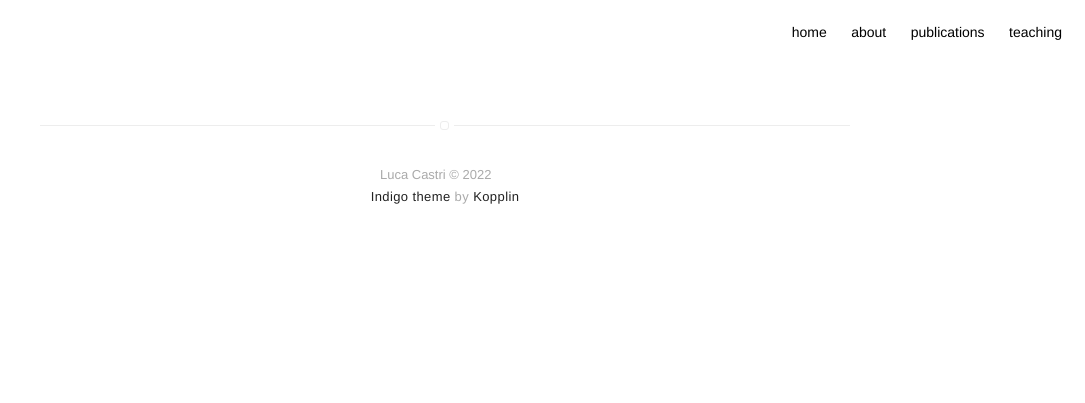
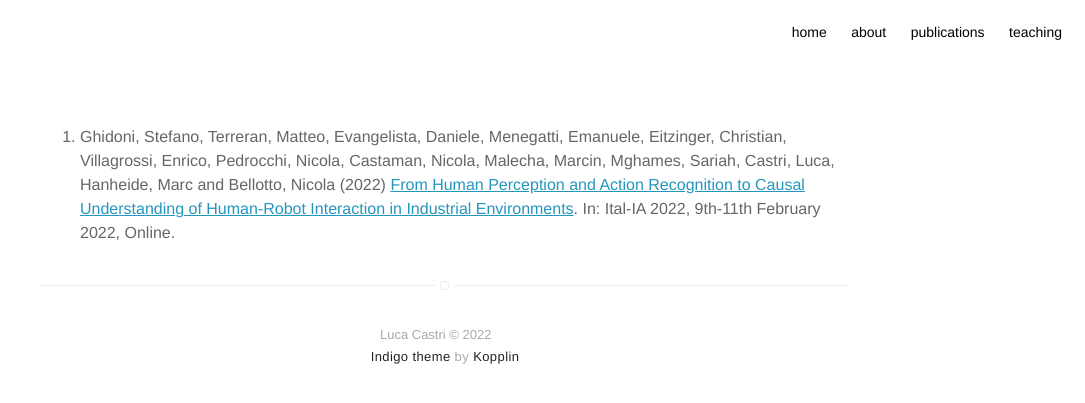
Before and after one commit to lcastri/lcastri.github.io, a Jekyll site: the page built from publications.html, in a window 1280 px wide. Shown: the top 403 px of the page, without its empty margins (195-1280 px from the left). Built offline with Jekyll 4.4.1, drawn with Linux system fonts in a browser that asks for light colours; nearby versions of some CDN libraries.

Commit message:
Update publications.html

```diff
--- a/publications.html
+++ b/publications.html
@@ -3,15 +3,9 @@ title: Publications
 layout: page
 ---
 
-<section class="list">
-    {% for post in site.posts %}
-        {% if post.publications %}
-            <div class="item {% if post.star %}star{% endif %}">
-                <a class="url" href="{% if post.externalLink %}{{ post.externalLink }}{% else %}{{ site.url }}{{ post.url }}{% endif %}">
-                    <aside><time datetime="{{ post.date | date:"%d-%m-%Y" }}">{{ post.date | date: "%b %d %Y" }}</time></aside>
-                    <h3 class="title">{{ post.title }}</h3>
-                </a>
-            </div>
-        {% endif %}
-    {% endfor %}
-</section>
+<ol>
+    <li>
+        Ghidoni, Stefano, Terreran, Matteo, Evangelista, Daniele, Menegatti, Emanuele, Eitzinger, Christian, Villagrossi, Enrico, Pedrocchi, Nicola, Castaman, Nicola, Malecha, Marcin, Mghames, Sariah, Castri, Luca, Hanheide, Marc and Bellotto, Nicola (2022)
+        <a class="title" href="https://eprints.lincoln.ac.uk/id/eprint/48515/">From Human Perception and Action Recognition to Causal Understanding of Human-Robot Interaction in Industrial Environments</a>. In: Ital-IA 2022, 9th-11th February 2022, Online.
+    </li>
+</ol>
```
